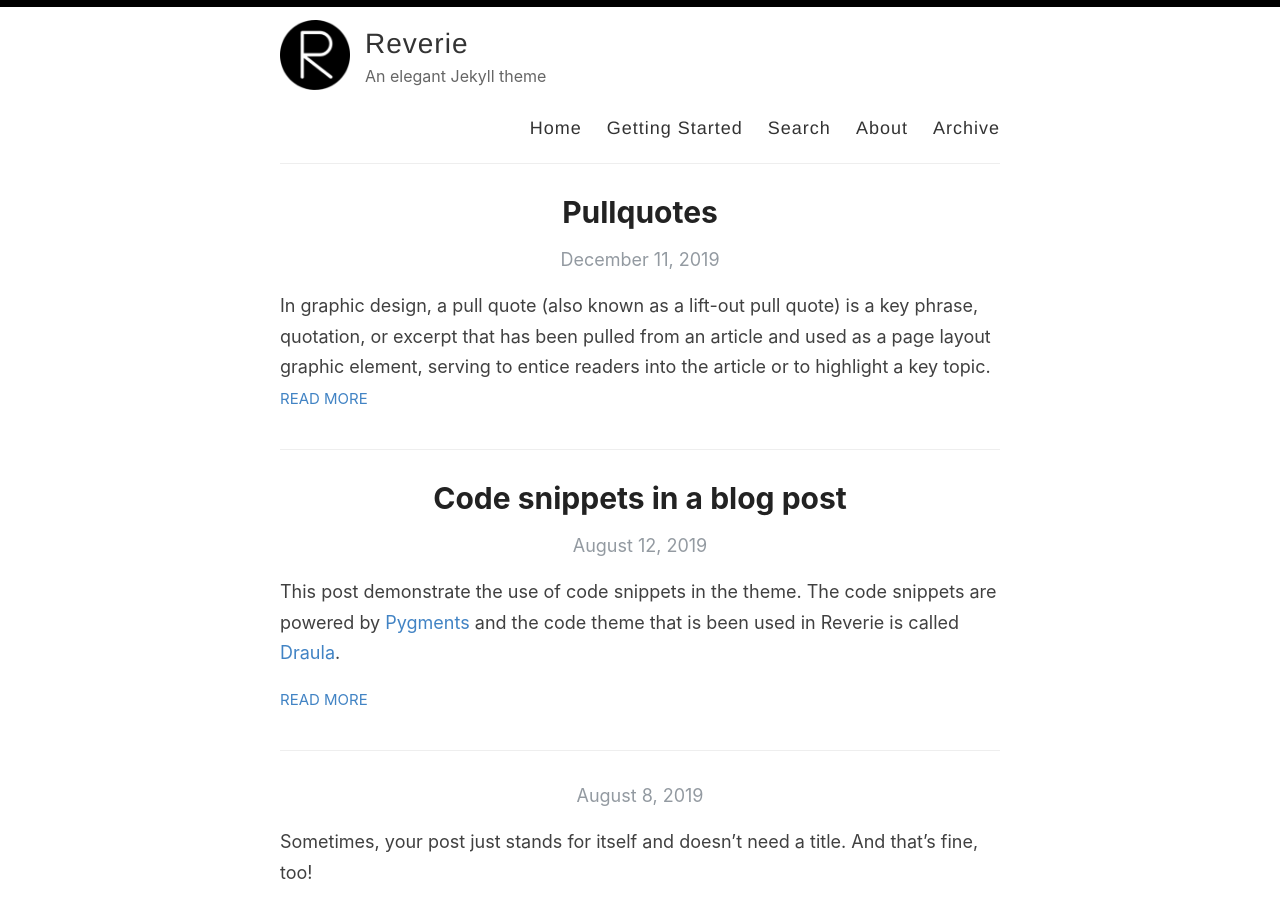
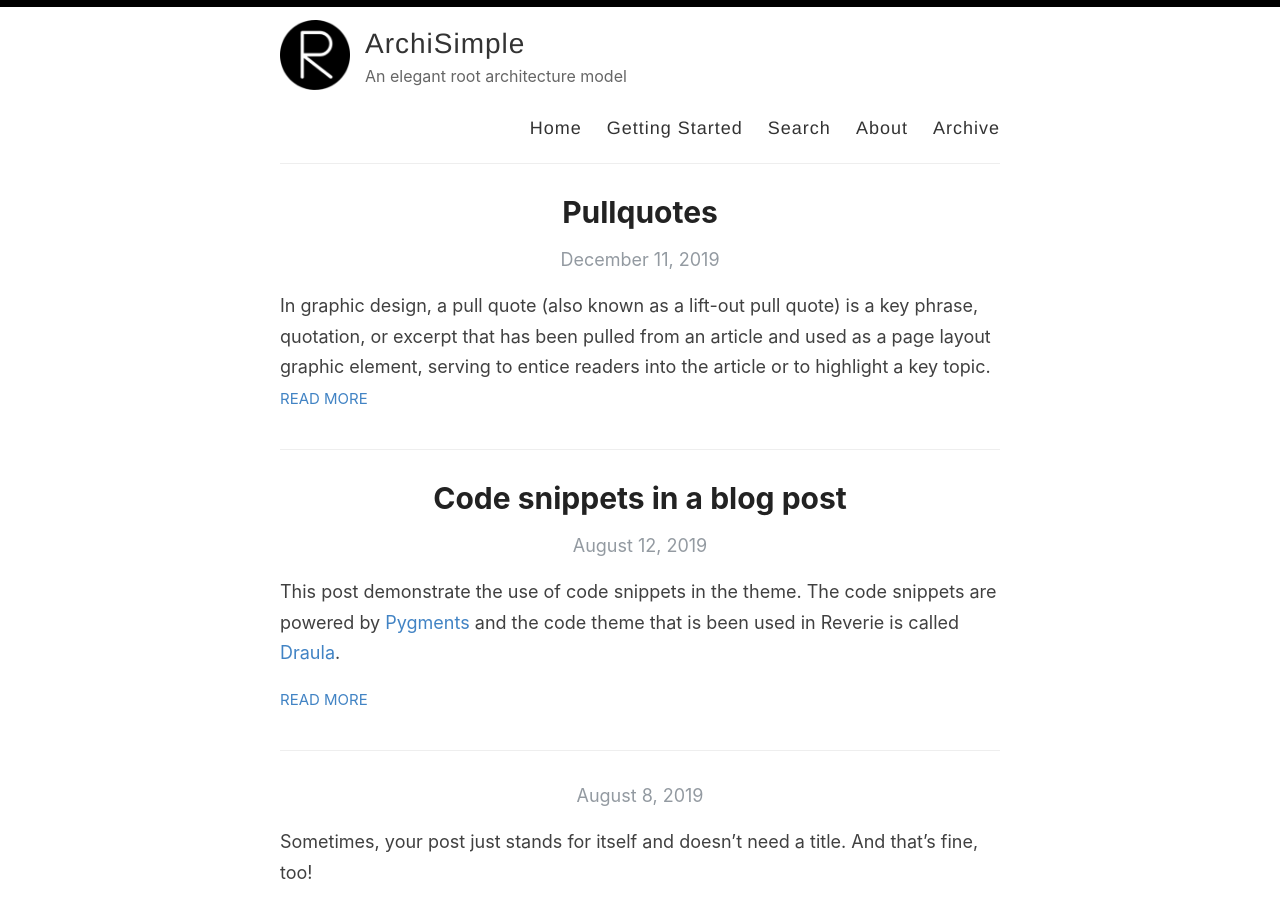
Before and after one commit to archisimple/archisimple.github.io, a Jekyll site: the page built from index.html, in a window 1280 px wide and 900 px high. Built offline with Jekyll 4.4.1, drawn with Linux system fonts in a browser that asks for light colours; the list of posts is cut into pages by our own code.

Commit message:
Update _config.yml

```diff
--- a/_config.yml
+++ b/_config.yml
@@ -3,13 +3,13 @@
 #
 
 # Name of your site (displayed in the header)
-name: Reverie
+name: ArchiSimple
 
 # Name of the author
-author: Amit Merchant
+author: Guillaume Lobet & Loïc Pagès
 
 # Short bio or description (displayed in the header)
-description: An elegant Jekyll theme
+description: An elegant root architecture model
 
 # URL of your avatar or profile pic (you could use your GitHub profile pic)
 avatar: /images/reverie.png
@@ -41,21 +41,21 @@ footer-links:
 disqus:
 
 # Enter your Google Analytics web tracking code (e.g. UA-2110908-2) to activate tracking
-google_analytics: UA-43339302-11
+google_analytics:
 
 # For newer "GA4" analytics, use the following instead of the "UA" entry above
 #google_analytics_ga4: G-GABC1DEFG
 
 # Your website URL (e.g. http://amitmerchant1990.github.io or http://www.amitmerchant.com)
 # Used for Sitemap.xml and your RSS feed
-url: http://www.amitmerchant.com/reverie
-enforce_ssl: https://www.amitmerchant.com/reverie
+url: http://www.guillaumelobet.be
+enforce_ssl:
 
 # If you're hosting your site at a Project repository on GitHub pages
 # (http://yourusername.github.io/repository-name)
 # and NOT your User repository (http://yourusername.github.io)
 # then add in the baseurl here, like this: "/repository-name"
-baseurl: "/reverie"
+baseurl: "/"
 
 #
 # !! You don't need to change any of the configuration flags below !!
```
